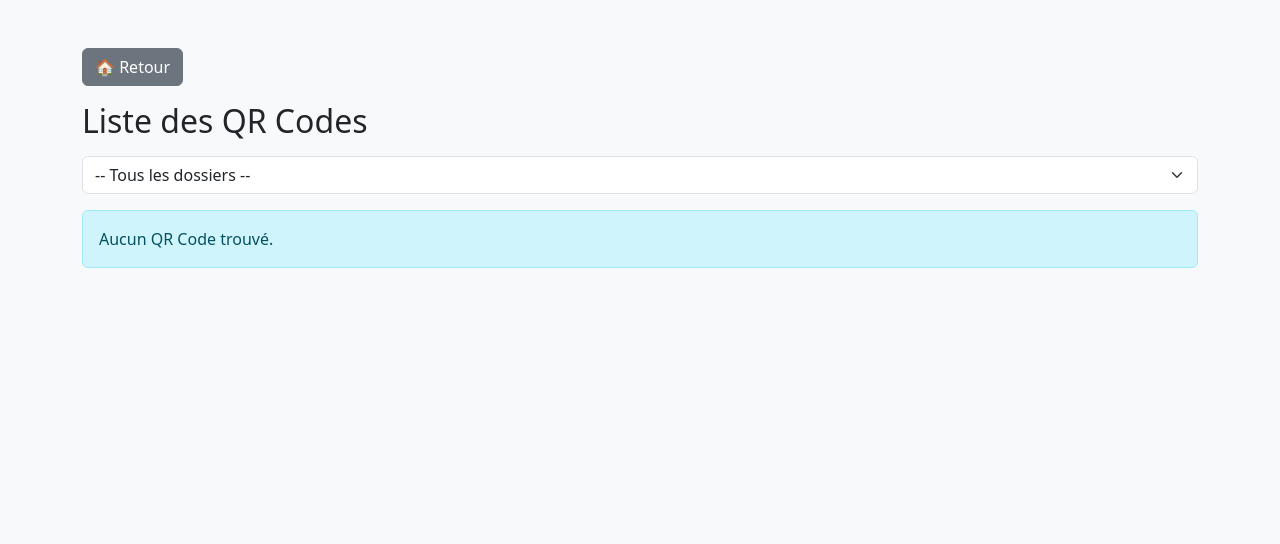
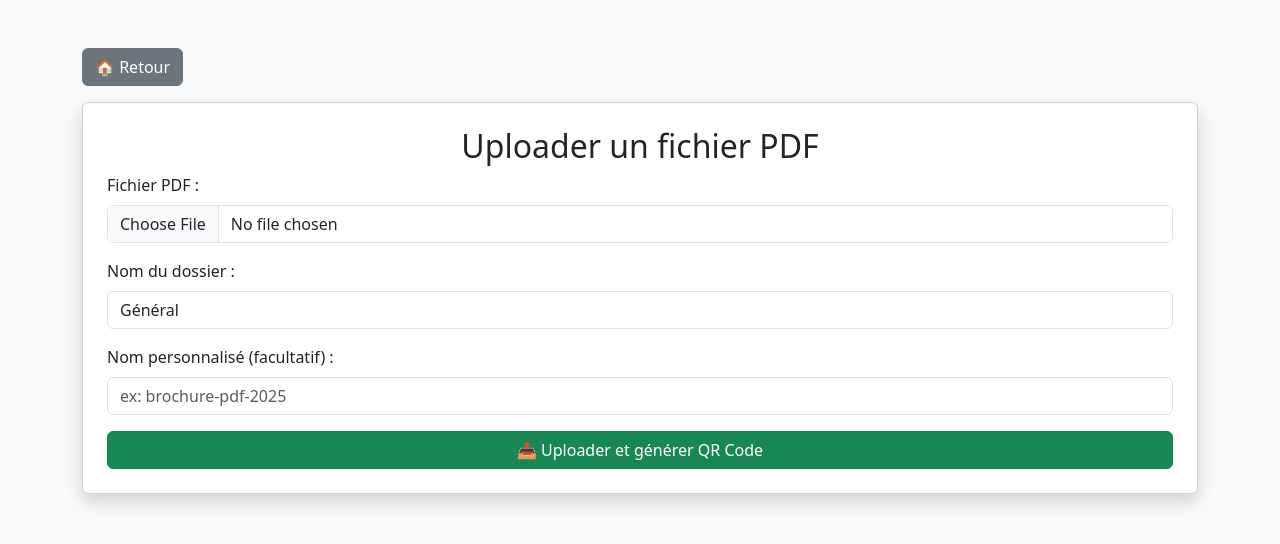
Before and after one commit to fode-konate/qr-code-dynamic, a Flask app: page /upload in a window 1280 px wide. Shown: the top 544 px of the page. Run offline with Flask 3, Linux system fonts and the light colour scheme; the visitor is signed in with stand-in values (Sample User, id 1).

Commit message:
correction 9

```diff
--- a/templates/upload.html
+++ b/templates/upload.html
@@ -2,54 +2,41 @@
 <html lang="fr">
 <head>
   <meta charset="UTF-8">
-  <title>Liste des QR Codes</title>
+  <title>Uploader un PDF</title>
   <link href="https://cdn.jsdelivr.net/npm/bootstrap@5.3.0/dist/css/bootstrap.min.css" rel="stylesheet">
 </head>
 <body class="bg-light">
   <div class="container mt-5">
     <a href="{{ url_for('home') }}" class="btn btn-secondary mb-3">🏠 Retour</a>
 
-    <h2 class="mb-3">Liste des QR Codes</h2>
+    {% with messages = get_flashed_messages(with_categories=true) %}
+      {% if messages %}
+        {% for category, message in messages %}
+          <div class="alert alert-{{ category }}">{{ message }}</div>
+        {% endfor %}
+      {% endif %}
+    {% endwith %}
 
-    <form method="get" class="mb-3">
-      <select name="folder" class="form-select" onchange="this.form.submit()">
-        <option value="">-- Tous les dossiers --</option>
-        {% for f in folders %}
-          <option value="{{ f }}" {% if f == selected_folder %}selected{% endif %}>{{ f }}</option>
-        {% endfor %}
-      </select>
-    </form>
-
-    {% if qr_codes %}
-      <table class="table table-bordered table-hover">
-        <thead>
-          <tr>
-            <th>ID</th>
-            <th>Nom</th>
-            <th>Dossier</th>
-            <th>Action</th>
-          </tr>
-        </thead>
-        <tbody>
-          {% for qr in qr_codes %}
-            <tr>
-              <td>{{ qr.id }}</td>
-              <td>{{ qr.custom_id or '—' }}</td>
-              <td>{{ qr.folder }}</td>
-              <td>
-                <a href="{{ url_for('redirect_dynamic', unique_id=qr.id) }}" class="btn btn-sm btn-outline-primary" target="_blank">🔗 Lien</a>
-                <a href="{{ url_for('update', unique_id=qr.id) }}" class="btn btn-sm btn-outline-warning">✏️ Modifier</a>
-                <form method="POST" action="{{ url_for('delete', unique_id=qr.id) }}" style="display:inline-block;" onsubmit="return confirm('Confirmer la suppression ?')">
-                  <button type="submit" class="btn btn-sm btn-outline-danger">🗑️ Supprimer</button>
-                </form>
-              </td>
-            </tr>
-          {% endfor %}
-        </tbody>
-      </table>
-    {% else %}
-      <div class="alert alert-info">Aucun QR Code trouvé.</div>
-    {% endif %}
+    <div class="card p-4 shadow">
+      <h2 class="text-center">Uploader un fichier PDF</h2>
+      <form method="POST" enctype="multipart/form-data">
+        <div class="mb-3">
+          <label class="form-label">Fichier PDF :</label>
+          <input type="file" class="form-control" name="file" required>
+        </div>
+        <div class="mb-3">
+          <label class="form-label">Nom du dossier :</label>
+          <input type="text" class="form-control" name="folder" value="Général">
+        </div>
+        <div class="mb-3">
+          <label class="form-label">Nom personnalisé (facultatif) :</label>
+          <input type="text" class="form-control" name="custom_id" placeholder="ex: brochure-pdf-2025">
+        </div>
+        <div class="d-grid">
+          <button type="submit" class="btn btn-success">📤 Uploader et générer QR Code</button>
+        </div>
+      </form>
+    </div>
   </div>
 </body>
 </html>
```
